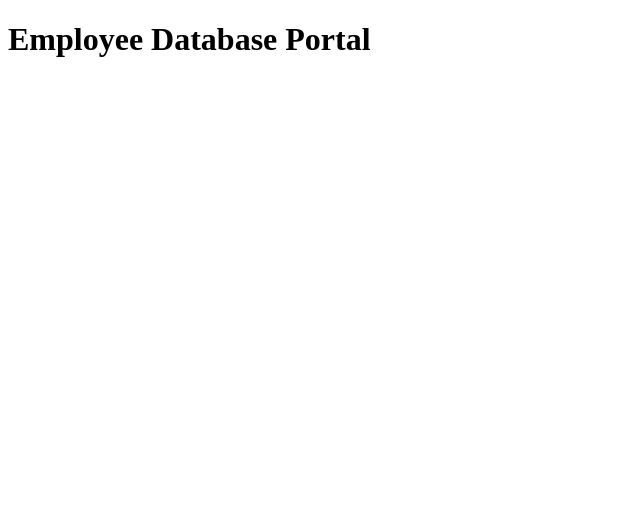
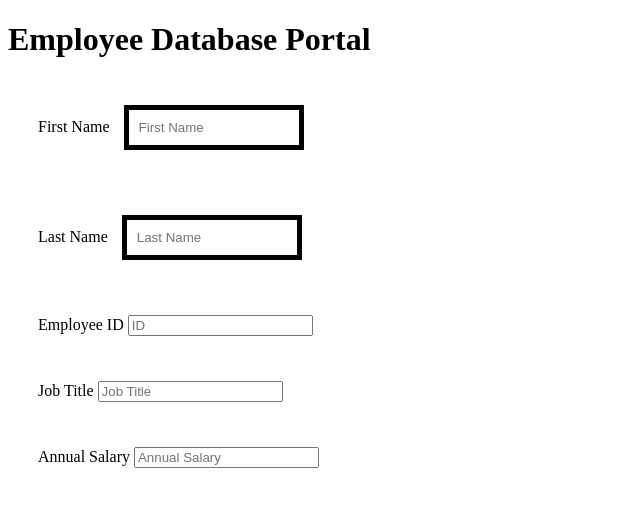
Before and after one commit to juliezimmer/weekend-challenge-4, a website: page public/index.html in a window 1280 px wide. Shown: the whole page, without its empty margins (0-640 px from the left). Drawn offline with Linux system fonts and the light colour scheme.

Commit message:
added html and some styling but server is not running in browser now

```diff
--- a/public/client.js
+++ b/public/client.js
@@ -0,0 +1,11 @@
+//client-side logic with angular
+//instantiate the angular application module
+var app = angular.module('EmployeeApp', []);
+
+//create the application controller to handle http requests
+app.controller('EmployeeController', ['$http', function ($http){
+    console.log('Employee controller has been loaded');
+    var self = this;
+    self.employees = [];
+
+}]);
--- a/public/index.html
+++ b/public/index.html
@@ -9,10 +9,28 @@
         <link rel="stylesheet" href="styles.css">
 
     </head>
-
-    <body>
-        <h1>Employee Database Portal</h1>
-
+    <body ng-app="EmployeeApp" ng-controller="EmployeeController as vm">
+      <h1>Employee Database Portal</h1>
+        <div id="firstNameField">
+            <label for="firstNameInput">First Name</label>
+            <input type="text" id="firstNameInput" placeholder="First Name" ng-model="vm.newEmployee.firstName">
+        </div>
+        <div id="lastNameField">
+            <label for="lastNameInput">Last Name</label>
+            <input type="text" id="lastNameInput" placeholder="Last Name" ng-model="vm.newEmployee.lastName">
+        </div>
+        <div id="empId">
+            <label for="employeeId">Employee ID</label>
+            <input type="number" id="employeeId" placeholder="ID" ng-model="vm.newEmployee.employeeId">
+        </div>
+        <div id="job">
+            <label for="jobTitle">Job Title</label>
+            <input type="text" id="jobTitle" placeholder="Job Title" ng-model="vm.newEmployee.jobTitle">
+        </div>
+        <div id="salary">
+            <label for="salaryInput">Annual Salary</label>
+            <input type="number" id="salaryInput" placeholder="Annual Salary" ng-model="vm.newEmployee.annualSalary">
+        </div>
 
 
     </body>
--- a/public/styles.css
+++ b/public/styles.css
@@ -0,0 +1,41 @@
+#firstNameField {
+    width: 300px;
+    padding: 15px;
+    margin: 15px;
+    }
+#firstNameInput {
+    width: 150px;
+    border: 5px solid black;
+    padding: 10px;
+    margin: 10px;
+}
+
+#lastNameField {
+        width: 300px;
+        padding: 15px;
+        margin: 15px;
+}
+
+#lastNameInput {
+    width: 150px;
+    border: 5px solid black;
+    padding: 10px;
+    margin: 10px;
+}
+
+#empId {
+    width: 300px;
+    padding: 15px;
+    margin: 15px;
+}
+
+#job {
+    width: 300px;
+    padding: 15px;
+    margin: 15px;
+}
+#salary {
+    width: 300px;
+    padding: 15px;
+    margin: 15px;
+}
--- a/server/app.js
+++ b/server/app.js
@@ -3,7 +3,7 @@ var express = require('express');
 var app = express();
 var bodyParser = require('body-parser');
 var path = require('path');
-var port = process.env.PORT || 5000;
+var port = process.env.PORT || 3000;
 var employee = require('./routes/employee');
 
 app.use(bodyParser.urlencoded({extended: true}));
@@ -12,7 +12,7 @@ app.use(express.static('server/public'));
 //for server routes
 app.use('/employee', employee);
 
-//listern for requests on port 5000
+//listern for requests on port 3000
 app.listen(port, function () {
     console.log("listening on port:" , port);
 });
```
